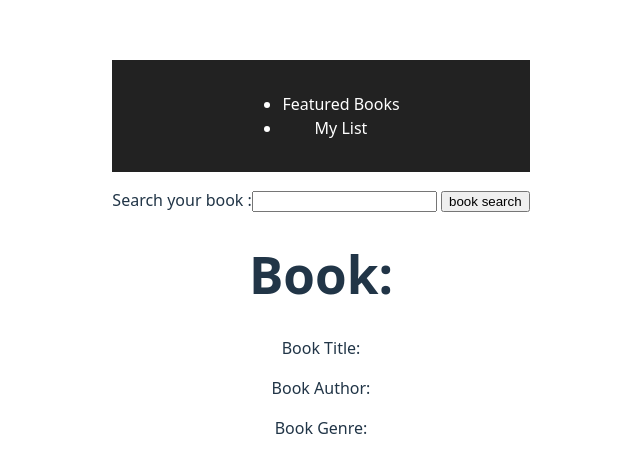
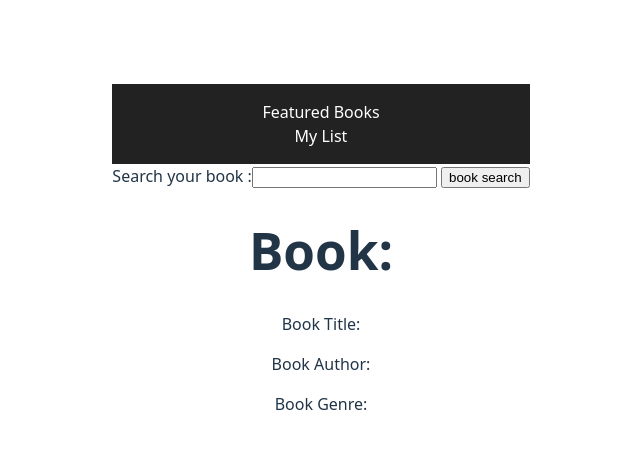
Before and after one commit to JpenaCode/project-3-react, a React (Vite) app in the folder project-3-react/: page / in a window 1280 px wide. Shown: the part 142-614 px from the top of the page, without its empty margins (319-959 px from the left). Built offline with nearby package versions, Linux system fonts and the light colour scheme.

Commit message:
updated nav

```diff
--- a/project-3-react/src/components/nav.css
+++ b/project-3-react/src/components/nav.css
@@ -17,3 +17,9 @@
 .nav-item:hover {
   color: yellow;
 }
+
+ul {
+  list-style: none;
+  padding: 0;
+  margin: 0;
+}
```
